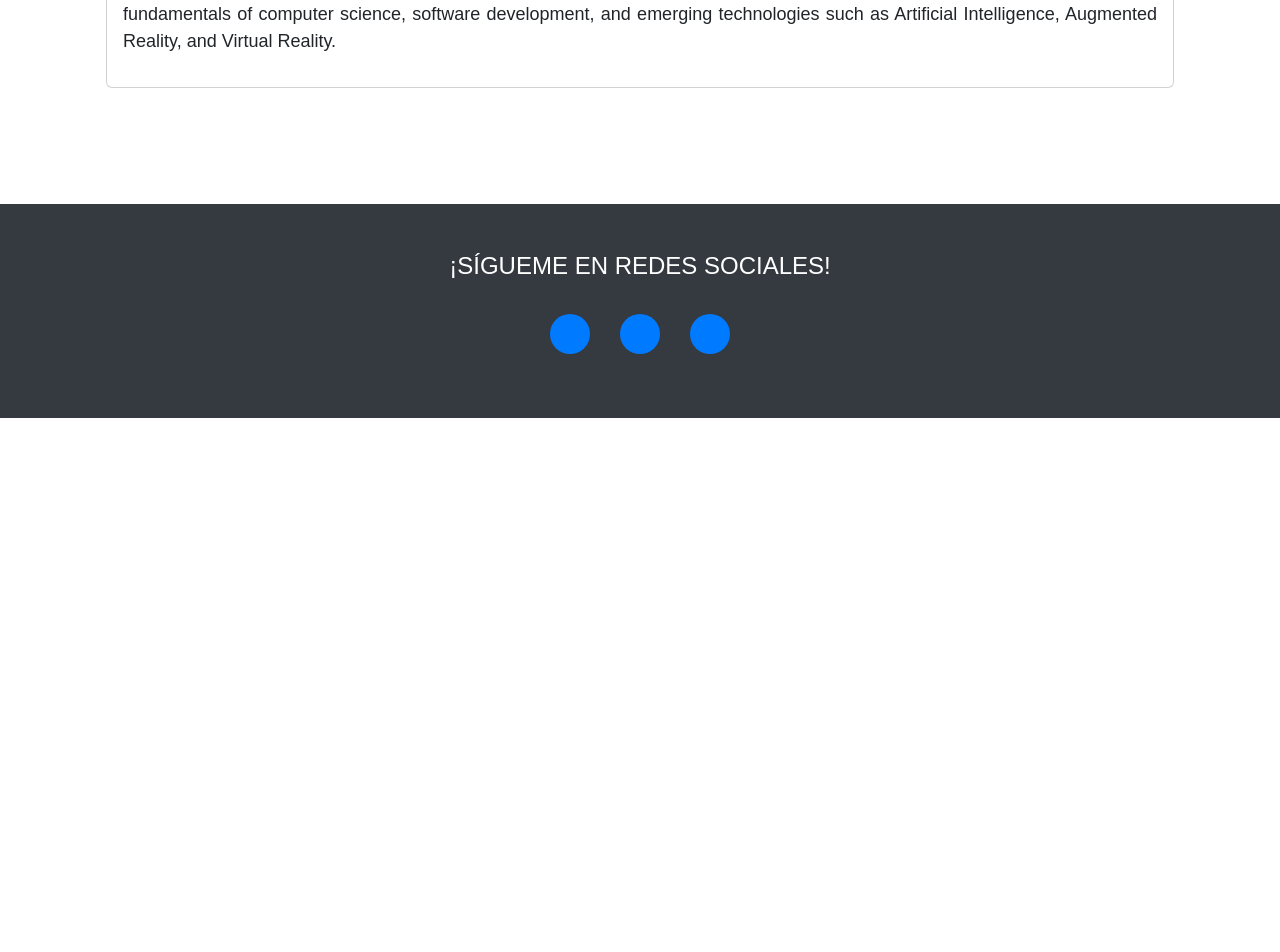
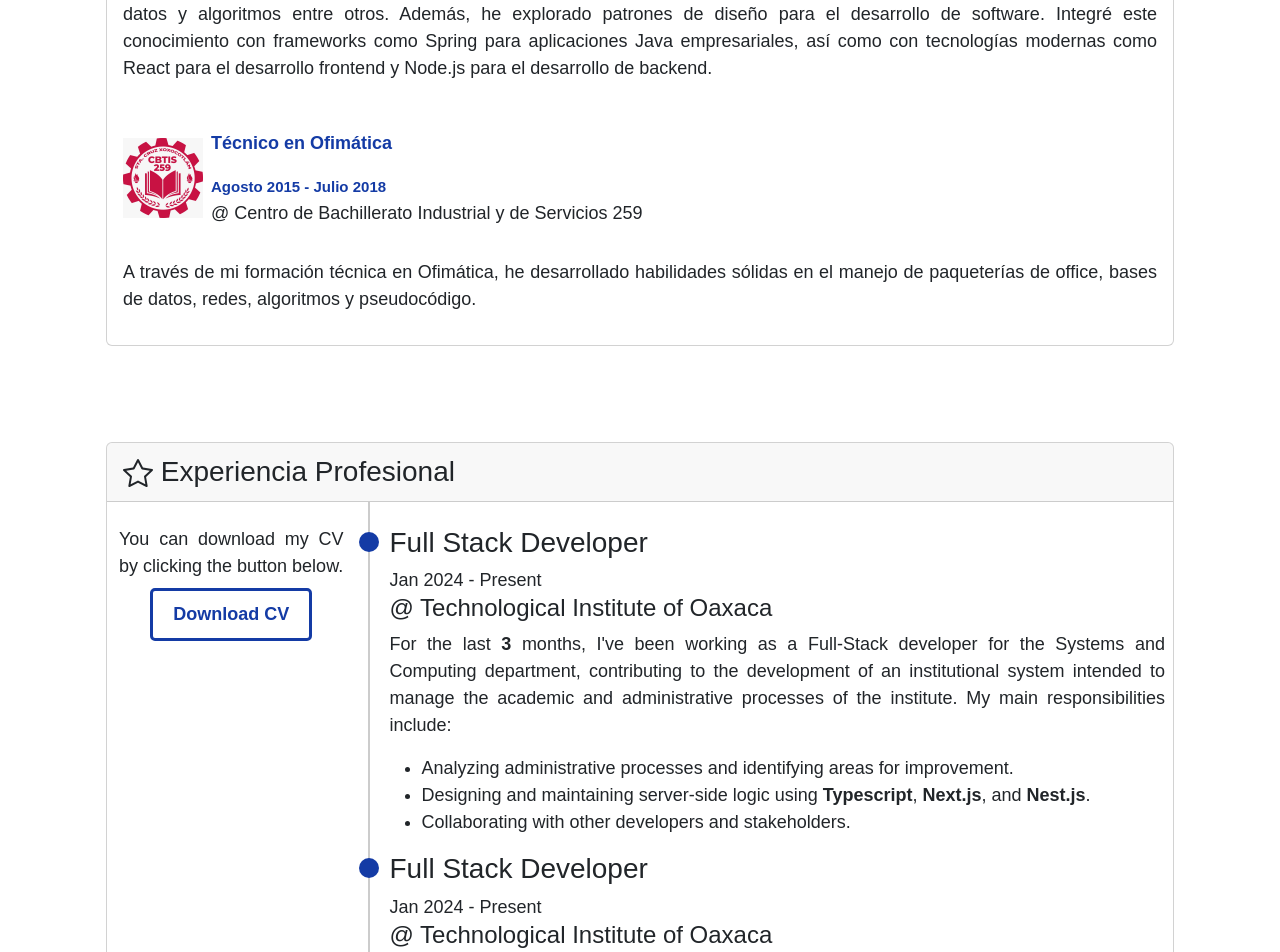
Before and after one commit to Robertofcg/Portafolio, a React (Create React App) app: page / in a window 1280 px wide. Shown: the part 1120-2072 px from the top of the page. Before the commit the page ends 1538 px from the top, so only its background shows below. Built offline with nearby package versions, Linux system fonts and the light colour scheme.

Commit message:
experiencia

```diff
--- a/src/App.css
+++ b/src/App.css
@@ -10,7 +10,7 @@
 
 .navbar-brand:hover,
 .nav-link:hover {
-  transform-style: 0.6s;
+  transform: scale(1.1);
   color: #4d7cff !important;
 }
 
@@ -37,8 +37,8 @@ h1.intro-tx1 {
 
 h3.texto-Area {
   color: #143ba5;
-  text-transform: capitalize !important;
-  font-weight: 660;
+  text-transform: capitalize;
+  font-weight: 600;
 }
 
 span.skills {
@@ -95,21 +95,8 @@ span.skills {
 #custom-styles {
   margin-top: auto;
   margin-bottom: auto;
-}
-
-#custom-styles > * + * {
-  margin-top: 0.75rem;
-}
-
-#custom-styles {
   padding-bottom: 1.25rem;
-}
-
-#custom-styles {
   text-align: left;
-}
-
-#custom-styles {
   font-size: 1rem;
 }
 
@@ -122,3 +109,59 @@ span.skills {
 #custom-styles p {
   margin-top: 0;
 }
+
+.col {
+  border-left: 2px solid #ccc;
+}
+
+.content {
+  position: relative;
+}
+
+.content::before {
+  content: '';
+  display: block;
+  width: 20px;
+  height: 20px;
+  background-color: #143ba5;
+  border-radius: 50%;
+  position: absolute;
+  left: -23px;
+  top: 6px;
+}
+@media screen and (max-width: 992px) {
+  .col {
+    border-left: 2px solid #ccc;
+    position: relative;
+    margin-left: 28px;
+  }
+
+  .content::before {
+    content: '';
+    display: block;
+    width: 20px;
+    height: 20px;
+    background-color: #143ba5;
+    border-radius: 50%;
+    position: absolute;
+    left: -23px;
+    top: 6px;
+    z-index: 1; /* Aumenta la especificidad del selector */
+  }
+}
+
+
+.cv {
+  padding: 10px 20px;
+  background-color: #ffffff;
+  border: 3px solid #143ba5;
+  border-radius: 5px;
+  color: #143ba5;
+  font-weight: bold;
+  cursor: pointer;
+}
+
+.cv:hover {
+  background-color: #143ba5;
+  color: #ffffff;
+}
--- a/src/App.js
+++ b/src/App.js
@@ -2,6 +2,8 @@ import './App.css';
 import React, { useState } from 'react';
 import profileImg from './perfil.jpg';
 import logo from './logo.png';
+import logo2 from './logo_plantel.png';
+
 
 import { Navbar, Nav, Container } from 'react-bootstrap';
 
@@ -62,8 +64,8 @@ function App() {
       </section>
 
       <section className="container about">
-        <div id="custom-styles" className='bg-white p-4 mb-4'>
-          <div className="pb-5" style={{ textAlign: 'justify' }}>
+        <div id="custom-styles" className='bg-white p-4'>
+          <div className="pb-2" style={{ textAlign: 'justify' }}>
             <div className="card">
               <div className="card-header fs-3">
                 <svg xmlns="http://www.w3.org/2000/svg" width="30" height="30" fill="currentColor" className="bi bi-mortarboard" viewBox="0 0 16 16">
@@ -81,13 +83,76 @@ function App() {
                   <p className='mb-0'>@ Instituto Tecnológico de Oaxaca</p>
                 </div>
               </div>
-              <p class="card-body">I'm a graduate Computer Systems Engineer with a specialization in Emerging Technologies. In my career, I learned about the fundamentals of computer science, software development, and emerging technologies such as Artificial Intelligence, Augmented Reality, and Virtual Reality.</p>
-
+              <p class="card-body">Mi formación se centra en Java como lenguaje principal, con especialización en programación orientada a objetos, estructura de datos y algoritmos entre otros. Además, he explorado patrones de diseño para el desarrollo de software. Integré este conocimiento con frameworks como Spring para aplicaciones Java empresariales, así como con tecnologías modernas como React para el desarrollo frontend y Node.js para el desarrollo de backend.</p>
+              <div class="d-flex card-body">
+                <a class="d-none d-md-flex me-2 align-self-center" href="http://www.oaxaca.tecnm.mx/">
+                  <img src={logo2} alt="Technological Institute Of Oaxaca" class="m-auto" style={{ height: '80px', width: '80px' }} />
+                </a>
+                <div class="flex-grow-1">
+                  <p style={{ color: '#143ba5' }}><b>Técnico en Ofimática</b></p>
+                  <span style={{ fontSize: '15px', color: '#143ba5', fontWeight: '600' }}>Agosto 2015 - Julio 2018</span>
+                  <p className='mb-0'>@ Centro de Bachillerato Industrial y de Servicios 259</p>
+                </div>
+              </div>
+              <p class="card-body">A través de mi formación técnica en Ofimática, he desarrollado habilidades sólidas en el manejo de paqueterías de office, bases de datos, redes, algoritmos y pseudocódigo.</p>
 
             </div>
           </div>
         </div>
       </section>
+
+      <section className="container about">
+  <div id="custom-styles" className='bg-white p-4'>
+    <div className="pb-2 card" style={{ textAlign: 'justify' }}>
+      <div className="card-header fs-3 ">
+        <svg xmlns="http://www.w3.org/2000/svg" width="30" height="30" fill="currentColor" className="bi bi-star" viewBox="0 0 16 16">
+          <path d="M2.866 14.85c-.078.444.36.791.746.593l4.39-2.256 4.389 2.256c.386.198.824-.149.746-.592l-.83-4.73 3.522-3.356c.33-.314.16-.888-.282-.95l-4.898-.696L8.465.792a.513.513 0 0 0-.927 0L5.354 5.12l-4.898.696c-.441.062-.612.636-.283.95l3.523 3.356-.83 4.73zm4.905-2.767-3.686 1.894.694-3.957a.56.56 0 0 0-.163-.505L1.71 6.745l4.052-.576a.53.53 0 0 0 .393-.288L8 2.223l1.847 3.658a.53.53 0 0 0 .393.288l4.052.575-2.906 2.77a.56.56 0 0 0-.163.506l.694 3.957-3.686-1.894a.5.5 0 0 0-.461 0z" />
+        </svg> Experiencia Profesional
+      </div>
+
+      <div className="row">
+        <div className="col-lg-3 p-4">
+          <div className="contenido">
+            <span className="text-base">You can download my CV by clicking the button below.</span>
+            <div className="d-flex justify-content-center">
+              <button className="mt-2 cv">
+                Download CV
+              </button>
+            </div>
+          </div>
+        </div>
+        <div className="col-lg-9 col">
+          <div className="content">
+            <div className='mx-2'>
+              <h3 className='mt-4'>Full Stack Developer</h3>
+              <time>Jan 2024 - Present</time>
+              <h4>@ Technological Institute of Oaxaca</h4>
+              <div>
+                <p>For the last <strong>3</strong> months, I've been working as a Full-Stack developer for the Systems and Computing department, contributing to the development of an institutional system intended to manage the academic and administrative processes of the institute. My main responsibilities include:</p>
+                <ul>
+                  <li>Analyzing administrative processes and identifying areas for improvement.</li>
+                  <li>Designing and maintaining server-side logic using <strong>Typescript</strong>, <strong>Next.js</strong>, and <strong>Nest.js</strong>.</li>
+                  <li>Collaborating with other developers and stakeholders.</li>
+                </ul>
+              </div>
+            </div>
+          </div>
+          <div className="content">
+            <div className='mx-2'>
+              <h3>Full Stack Developer</h3>
+              <time>Jan 2024 - Present</time>
+              <h4>@ Technological Institute of Oaxaca</h4>
+            </div>
+            <div>
+            </div>
+          </div>
+        </div>
+      </div>
+    </div>
+  </div>
+</section>
+
+
 
       <footer className="footer">
         <div className="container text-center py-5">
```
Also changed, not shown: src/logo_plantel.png (added).
